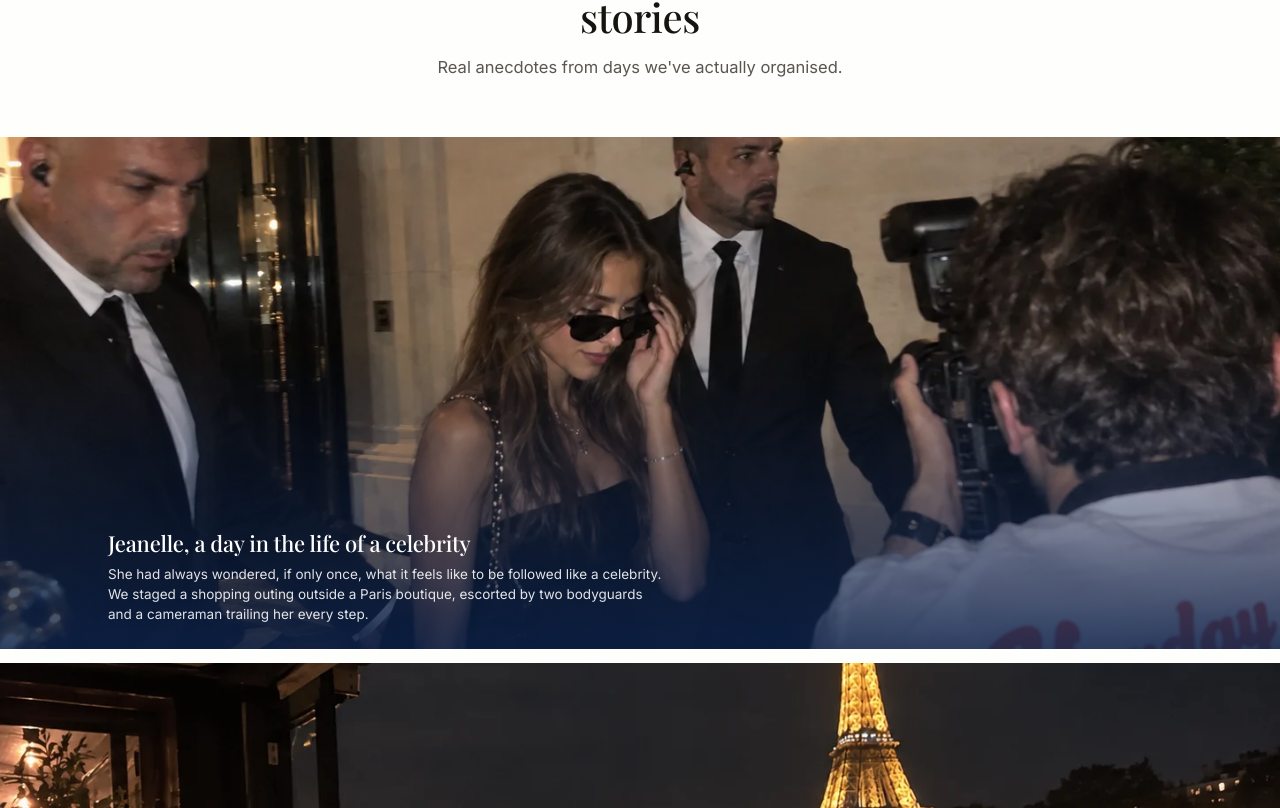
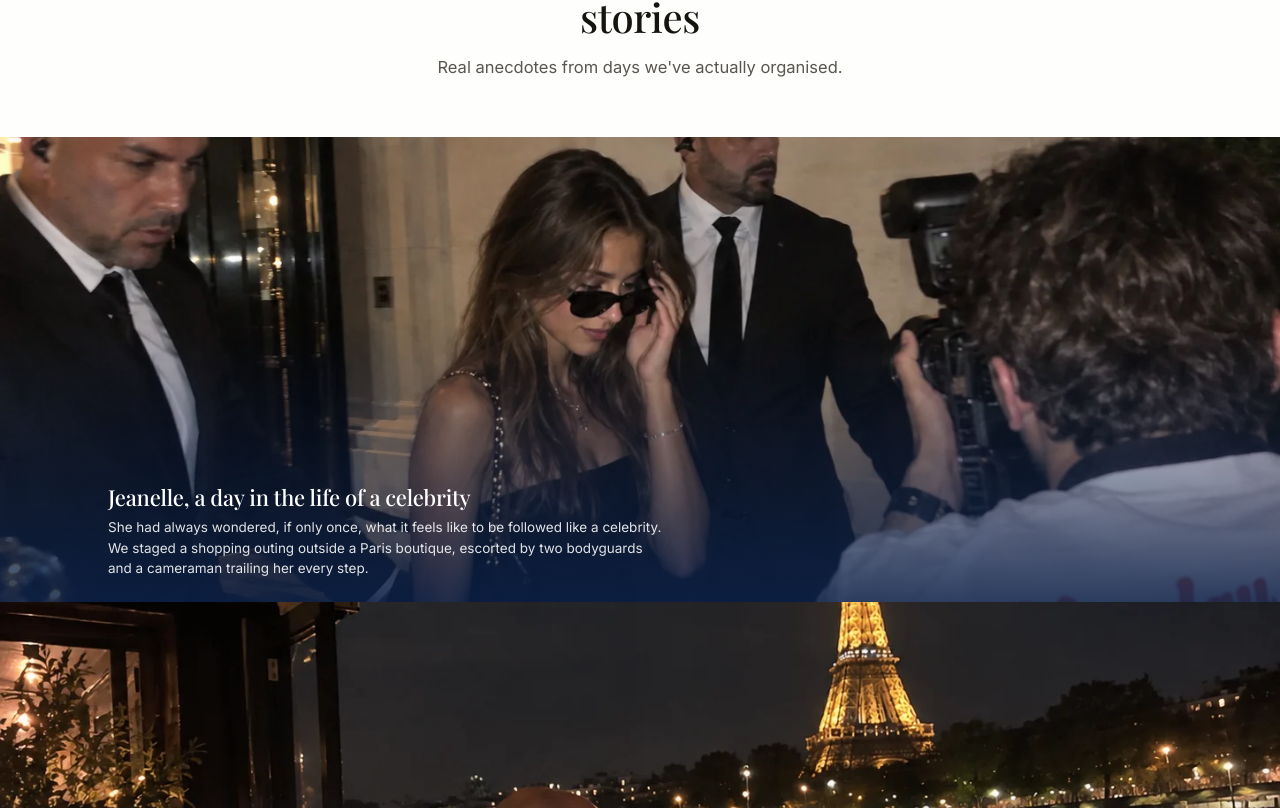
Before and after one commit to YurdayOff/Yurday, a Next.js app: page /en in a window 1280 px wide. Shown: the part 3292-4100 px from the top of the page. Built offline with nearby package versions, Linux system fonts and the light colour scheme; no server answers; a web font is replaced by a local one.

Commit message:
Reduce chapter height further and remove gaps between them
Aspect ratio 5:2 -> 11:4 (thinner), gap between stacked chapters
set to 0 so they sit flush against each other.

Co-Authored-By: Claude Sonnet 5 <noreply@anthropic.com>

```diff
--- a/src/components/home/Moments.css
+++ b/src/components/home/Moments.css
@@ -2,13 +2,13 @@
 .moment-chapters {
   display: flex;
   flex-direction: column;
-  gap: 14px;
+  gap: 0;
   margin: 56px 0 0;
 }
 .moment-chapter {
   position: relative;
   overflow: hidden;
-  aspect-ratio: 5 / 2;
+  aspect-ratio: 11 / 4;
 }
 .moment-chapter img { width: 100%; height: 100%; object-fit: cover; display: block; }
 .moment-chapter::after {
@@ -46,7 +46,7 @@
 }
 
 @media (max-width: 640px) {
-  .moment-chapters { margin-top: 36px; gap: 10px; }
+  .moment-chapters { margin-top: 36px; gap: 0; }
   .moment-chapter { aspect-ratio: 4 / 3; }
   .moment-chapter-text { left: 20px; right: 20px; bottom: 18px; }
   .moment-chapter-text p { font-size: 12.5px; }
```
